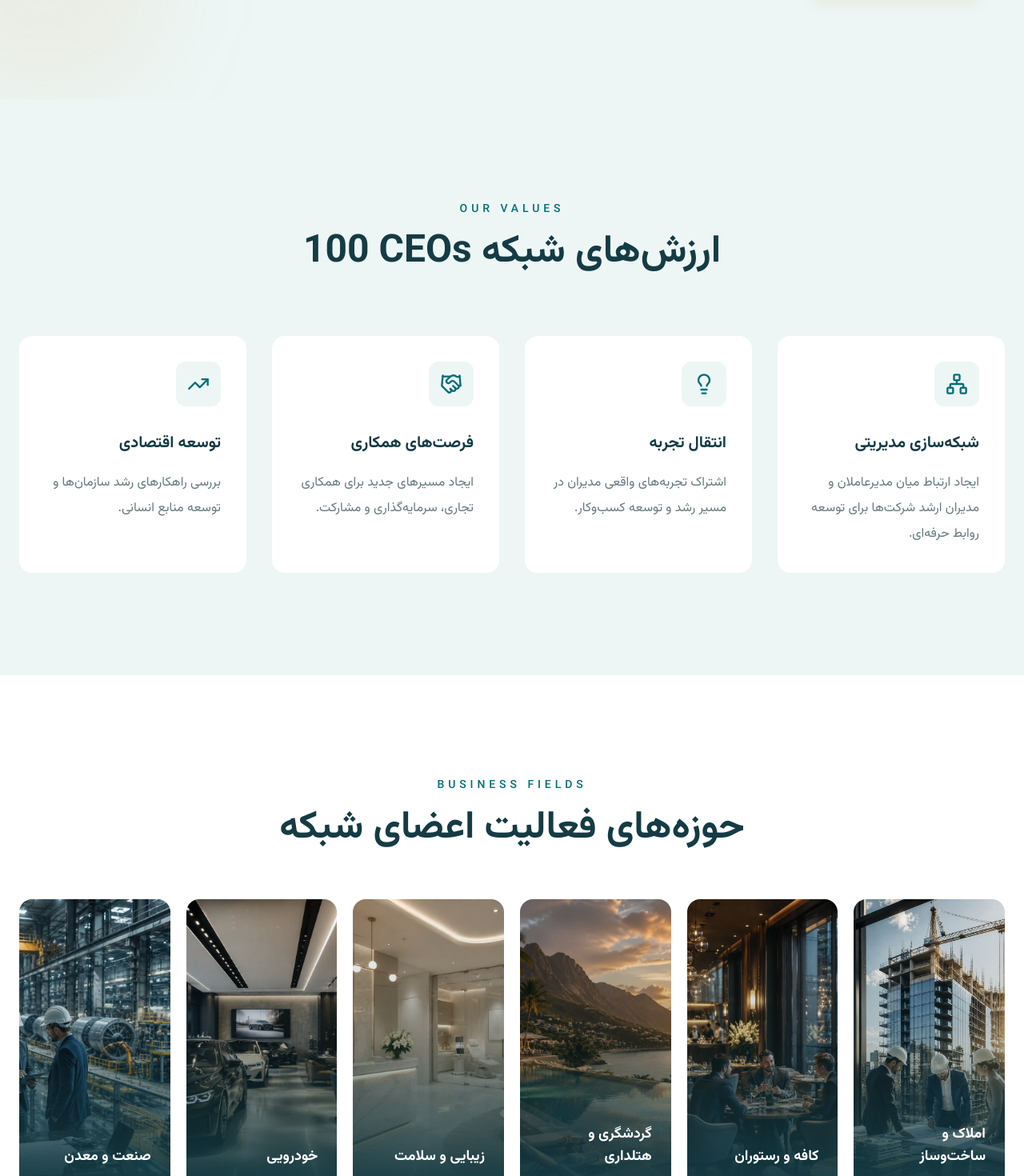
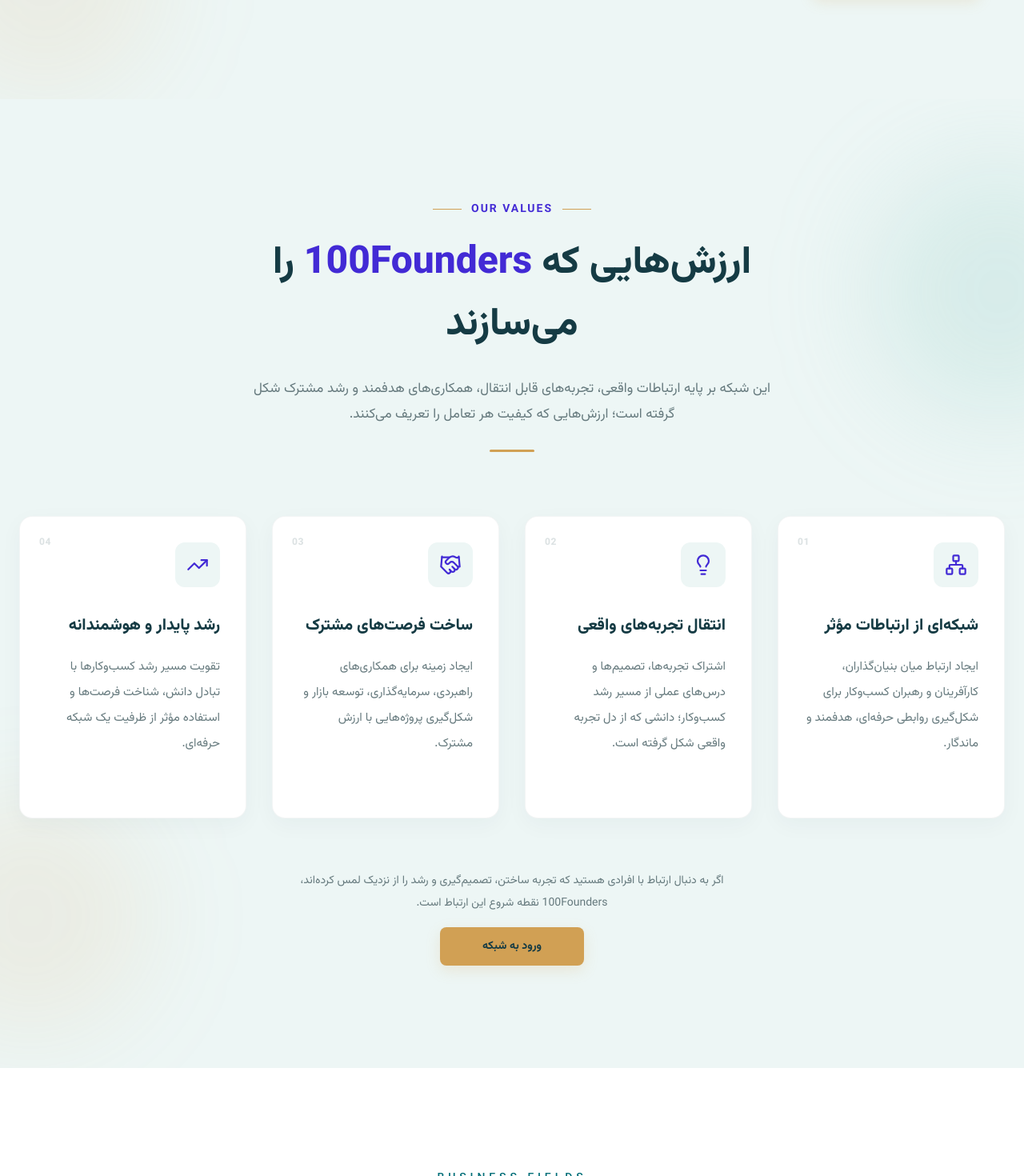
Before and after one commit to fatemehharatimoghadam/100founders, a Next.js app: page / in a window 1280 px wide. Shown: the part 1600-3070 px from the top of the page at 80% size. Built offline with nearby package versions, Linux system fonts and the light colour scheme.

Commit message:
feat: redesign values section for 100Founders

```diff
--- a/src/components/sections/Values.tsx
+++ b/src/components/sections/Values.tsx
@@ -1,266 +1,431 @@
+import Link from "next/link";
+
 import {
+  Handshake,
+  Lightbulb,
   Network,
-  Lightbulb,
-  Handshake,
-  TrendingUp
+  TrendingUp,
+  ArrowLeft,
 } from "lucide-react";
 
 
 const values = [
-
   {
+    number: "01",
     icon: Network,
-    title: "شبکه‌سازی مدیریتی",
+    title: "شبکه‌ای از ارتباطات مؤثر",
     description:
-      "ایجاد ارتباط میان مدیرعاملان و مدیران ارشد شرکت‌ها برای توسعه روابط حرفه‌ای."
+      "ایجاد ارتباط میان بنیان‌گذاران، کارآفرینان و رهبران کسب‌وکار برای شکل‌گیری روابطی حرفه‌ای، هدفمند و ماندگار.",
   },
-
   {
+    number: "02",
     icon: Lightbulb,
-    title: "انتقال تجربه",
+    title: "انتقال تجربه‌های واقعی",
     description:
-      "اشتراک تجربه‌های واقعی مدیران در مسیر رشد و توسعه کسب‌وکار."
+      "اشتراک تجربه‌ها، تصمیم‌ها و درس‌های عملی از مسیر رشد کسب‌وکار؛ دانشی که از دل تجربه واقعی شکل گرفته است.",
   },
-
   {
+    number: "03",
     icon: Handshake,
-    title: "فرصت‌های همکاری",
+    title: "ساخت فرصت‌های مشترک",
     description:
-      "ایجاد مسیرهای جدید برای همکاری تجاری، سرمایه‌گذاری و مشارکت."
+      "ایجاد زمینه برای همکاری‌های راهبردی، سرمایه‌گذاری، توسعه بازار و شکل‌گیری پروژه‌هایی با ارزش مشترک.",
   },
-
   {
+    number: "04",
     icon: TrendingUp,
-    title: "توسعه اقتصادی",
+    title: "رشد پایدار و هوشمندانه",
     description:
-      "بررسی راهکارهای رشد سازمان‌ها و توسعه منابع انسانی."
-  }
-
-];
-
+      "تقویت مسیر رشد کسب‌وکارها با تبادل دانش، شناخت فرصت‌ها و استفاده مؤثر از ظرفیت یک شبکه حرفه‌ای.",
+  },
+] as const;
 
 
 export default function Values() {
+  return (
+    <section
+      id="values"
+      dir="rtl"
+      className="
+        relative
+        overflow-hidden
+        bg-light
+        px-6
+        py-32
+      "
+    >
+      {/* Decorative background */}
+      <div
+        aria-hidden="true"
+        className="
+          pointer-events-none
+          absolute
+          -right-32
+          top-20
+          h-[320px]
+          w-[320px]
+          rounded-full
+          bg-soft/20
+          blur-3xl
+        "
+      />
 
+      <div
+        aria-hidden="true"
+        className="
+          pointer-events-none
+          absolute
+          -left-28
+          bottom-10
+          h-[300px]
+          w-[300px]
+          rounded-full
+          bg-gold/10
+          blur-3xl
+        "
+      />
 
-  return (
-
-    <section
-
-      id="values"
-
+      <div
         className="
-      py-32
-      px-6
-      bg-[rgb(237,246,245)]
+          relative
+          mx-auto
+          max-w-7xl
         "
-
       >
-
-
-      <div className="max-w-7xl mx-auto">
-
-
-
         {/* Header */}
-
-        <div className="text-center mb-20">
-
+        <div
+          className="
+            mx-auto
+            mb-20
+            max-w-3xl
+            text-center
+          "
+        >
+          <div
+            className="
+              flex
+              items-center
+              justify-center
+              gap-3
+            "
+          >
+            <span
+              aria-hidden="true"
+              className="
+                h-px
+                w-9
+                bg-gold
+              "
+            />
 
             <p
-
+              dir="ltr"
               className="
-            text-[rgb(0,109,119)]
-            tracking-[0.35em]
-            font-medium
                 text-sm
+                font-bold
+                tracking-[0.14em]
+                text-primary
               "
-
             >
-
               OUR VALUES
-
             </p>
 
-
+            <span
+              aria-hidden="true"
+              className="
+                h-px
+                w-9
+                bg-gold
+              "
+            />
+          </div>
 
           <h2
-
             className="
               mt-5
               text-4xl
+              font-extrabold
+              leading-[1.6]
+              text-dark
               md:text-5xl
-            font-bold
-            text-[rgb(21,59,68)]
             "
-
           >
-
-            ارزش‌های شبکه{" "}
-
-            <span dir="ltr">
-              100 CEOs
+            ارزش‌هایی که
+            <span className="text-primary">
+              {" "}
+              100Founders
             </span>
-
+            {" "}
+            را می‌سازند
           </h2>
 
+          <p
+            className="
+              mx-auto
+              mt-6
+              max-w-2xl
+              text-base
+              leading-8
+              text-gray
+              md:text-[17px]
+            "
+          >
+            این شبکه بر پایه ارتباطات واقعی، تجربه‌های قابل انتقال،
+            همکاری‌های هدفمند و رشد مشترک شکل گرفته است؛ ارزش‌هایی که
+            کیفیت هر تعامل را تعریف می‌کنند.
+          </p>
 
+          <div
+            aria-hidden="true"
+            className="
+              mx-auto
+              mt-7
+              h-[3px]
+              w-14
+              rounded-full
+              bg-gold
+            "
+          />
         </div>
 
 
-
-
-
-
         {/* Cards */}
-
         <div
-
           className="
             grid
             grid-cols-1
+            gap-8
             md:grid-cols-2
             lg:grid-cols-4
-          gap-8
           "
-
         >
-
-
-
-          {
-            values.map((item,index)=>{
-
-
+          {values.map((item) => {
             const Icon = item.icon;
 
-
-
             return (
-
-                <div
-
-                  key={index}
-
+              <article
+                key={item.number}
                 className="
                   group
+                  relative
+                  overflow-hidden
+                  rounded-2xl
+                  border
+                  border-dark/5
                   bg-white
-                  rounded-2xl
                   p-8
+                  shadow-[0_8px_28px_rgba(21,59,68,0.04)]
+
                   transition-all
                   duration-500
+                  ease-out
+
                   hover:-translate-y-2
-                  hover:shadow-xl
+                  hover:border-gold/35
+                  hover:shadow-[0_18px_42px_rgba(21,59,68,0.10)]
                 "
+              >
+                {/* Top accent */}
+                <span
+                  aria-hidden="true"
+                  className="
+                    absolute
+                    left-0
+                    right-0
+                    top-0
+                    h-[3px]
+                    origin-right
+                    scale-x-0
+                    bg-gold
+                    transition-transform
+                    duration-500
+                    ease-out
+                    group-hover:scale-x-100
+                  "
+                />
 
+                {/* Number */}
+                <span
+                  dir="ltr"
+                  className="
+                    absolute
+                    left-6
+                    top-6
+                    text-xs
+                    font-extrabold
+                    tracking-wider
+                    text-dark/15
+                    transition-all
+                    duration-500
+                    group-hover:text-gold/60
+                  "
                 >
-
-
-
-
+                  {item.number}
+                </span>
 
                 {/* Icon */}
+                <div
+                  className="
+                    mb-8
+                    flex
+                    h-14
+                    w-14
+                    items-center
+                    justify-center
+                    rounded-xl
+                    bg-light
+                    text-primary
 
+                    transition-all
+                    duration-500
+                    ease-out
+
+                    group-hover:-translate-y-1
+                    group-hover:rotate-[3deg]
+                    group-hover:scale-110
+                    group-hover:bg-gold
+                    group-hover:text-dark
+                    group-hover:shadow-[0_8px_22px_rgba(209,160,84,0.22)]
+                  "
+                >
+                  <Icon
+                    aria-hidden="true"
+                    size={28}
+                    strokeWidth={1.9}
+                  />
+                </div>
+
+                {/* Title */}
+                <h3
+                  className="
+                    text-xl
+                    font-extrabold
+                    leading-8
+                    text-dark
+
+                    transition-colors
+                    duration-300
+
+                    group-hover:text-primary
+                  "
+                >
+                  {item.title}
+                </h3>
+
+                {/* Description */}
+                <p
+                  className="
+                    mt-5
+                    text-[15px]
+                    leading-8
+                    text-gray
+                  "
+                >
+                  {item.description}
+                </p>
+
+                {/* Bottom interaction */}
                 <div
-
                   className="
-                    w-14
-                    h-14
-                    rounded-xl
-                    bg-[rgb(237,246,245)]
+                    mt-7
                     flex
                     items-center
-                    justify-center
-                    mb-8
+                    gap-2
+                    text-xs
+                    font-bold
+                    text-primary/0
+
                     transition-all
                     duration-500
-                    group-hover:bg-[rgb(209,160,84)]
+
+                    group-hover:text-primary
                   "
+                >
+                  <span>
+                    بیشتر بدانید
+                  </span>
 
-                  >
-
-
-
-                    <Icon
-
-                      size={28}
-
+                  <ArrowLeft
+                    aria-hidden="true"
+                    size={14}
                     className="
-                      text-[rgb(0,109,119)]
+                      translate-x-2
+                      opacity-0
                       transition-all
                       duration-500
-                      group-hover:text-white
+                      group-hover:translate-x-0
+                      group-hover:opacity-100
                     "
-
                   />
-
-
+                </div>
+              </article>
+            );
+          })}
         </div>
 
 
-
-
-
-
-                  {/* Title */}
-
-                  <h3
-
+        {/* Section CTA */}
+        <div
           className="
-                    text-xl
-                    font-bold
-                    text-[rgb(21,59,68)]
+            mt-16
+            flex
+            flex-col
+            items-center
+            justify-center
+            gap-4
+            text-center
           "
-
         >
-
-                    {item.title}
-
-                  </h3>
-
-
-
-
-
-
-                  {/* Description */}
-
           <p
-
             className="
-                    mt-5
-                    leading-8
-                    text-[rgb(102,122,126)]
+              max-w-xl
+              text-sm
+              leading-7
+              text-gray
             "
-
           >
-
-                    {item.description}
-
+            اگر به دنبال ارتباط با افرادی هستید که تجربه ساختن،
+            تصمیم‌گیری و رشد را از نزدیک لمس کرده‌اند، 100Founders
+            نقطه شروع این ارتباط است.
           </p>
 
+          <Link
+            href="/login"
+            className="
+              inline-flex
+              h-12
+              min-w-[180px]
+              items-center
+              justify-center
+              rounded-lg
+              bg-gold
+              px-7
+              text-sm
+              font-bold
+              text-dark
 
+              shadow-[0_6px_18px_rgba(209,160,84,0.18)]
 
+              transition-all
+              duration-300
+              ease-out
 
+              hover:-translate-y-[2px]
+              hover:scale-[1.025]
+              hover:bg-gold/90
+              hover:text-dark
+              hover:shadow-[0_10px_24px_rgba(209,160,84,0.26)]
+
+              focus-visible:outline-none
+              focus-visible:ring-2
+              focus-visible:ring-gold/50
+              focus-visible:ring-offset-2
+            "
+          >
+            ورود به شبکه
+          </Link>
         </div>
-
+      </div>
+    </section>
   );
-
-
-            })
 }
-
-
-
-        </div>
-
-
-
-      </div>
-
-
-    </section>
-
-  );
-
-}
```
Lines whose indentation alone changed are shown as unchanged.
